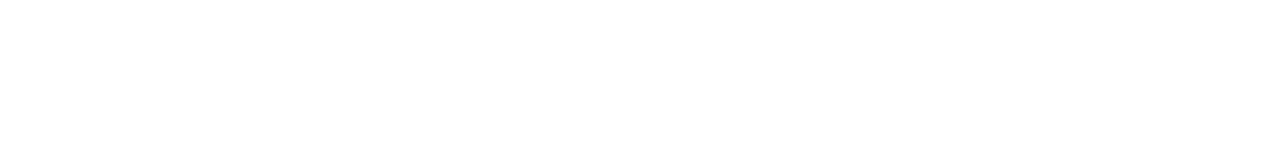
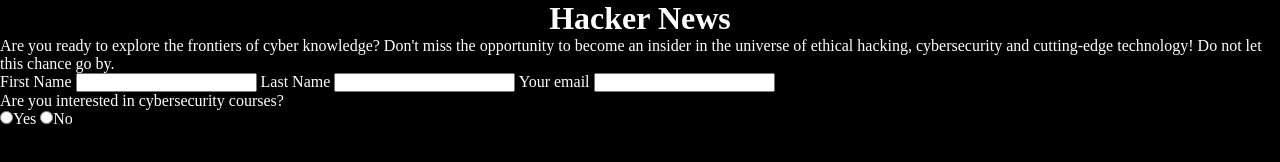
Before and after one commit to Twfonseca0/hackerNewsLetter, a plain HTML site: page index.html in a window 1280 px wide. Drawn offline with Linux system fonts and the light colour scheme.

Commit message:
basic estructure almost done

```diff
--- a/index.html
+++ b/index.html
@@ -4,10 +4,33 @@
     <meta charset="UTF-8">
     <meta name="viewport" content="width=device-width, initial-scale=1.0">
     <meta name="description" content="Always stay ahead of everyone with the latest news and the best articles from the hacker world.">
+    <link rel="stylesheet" href="./style/style.css">
     <title> Hackers newsletter  </title>
-
 </head>
 <body>
+    <header class="headerSTL">   <h1>Hacker News</h1> </header>
+    <div class="pageContainer">
+        <div class="textContainer">
+            <p>
+                Are you ready to explore the frontiers of cyber knowledge? Don't miss the opportunity to become an insider in the universe of ethical hacking, cybersecurity and cutting-edge technology!
+                Do not let this chance go by.
+            </p>
+        </div>
+        <main>
+            <form>
+                <label for="nameRegister">First Name</label>
+                <input type="text" name="userName" id="nameRegister">
+                <label for="nameRegister">Last Name</label>
+                <input type="text" name="userLastName" id="lastNameRegister">
+                <label for="emailRegister">Your email</label>
+                <input type="email" name="userEmail" id="emailRegister">
+                <p>Are you interested in cybersecurity courses?</p>
+                <label for="answerYes"><input type="radio" name="radioYes" id="answerYes" valeu="true">Yes</label>
+                <label for="answerNo"><input type="radio" name="radioYNo" id="answerNo" valeu="false">No</label>
+            </form>
+        </main>
 
+    </div>
+<script src="./script/script.js"></script>
 </body>
 </html>
--- a/style/style.css
+++ b/style/style.css
@@ -0,0 +1,19 @@
+*{
+    margin: 0;
+    padding: 0;
+    box-sizing: border-box;
+}
+
+body{
+    background-color: #000;
+    color:#ffffff
+}
+
+.headerSTL{
+ width: 100%;
+ height: 10%;
+ display: flex;
+ flex-direction: column;
+ align-items: center;
+ justify-content: center;
+}
```
Also changed, not shown: script/script.js (added).
